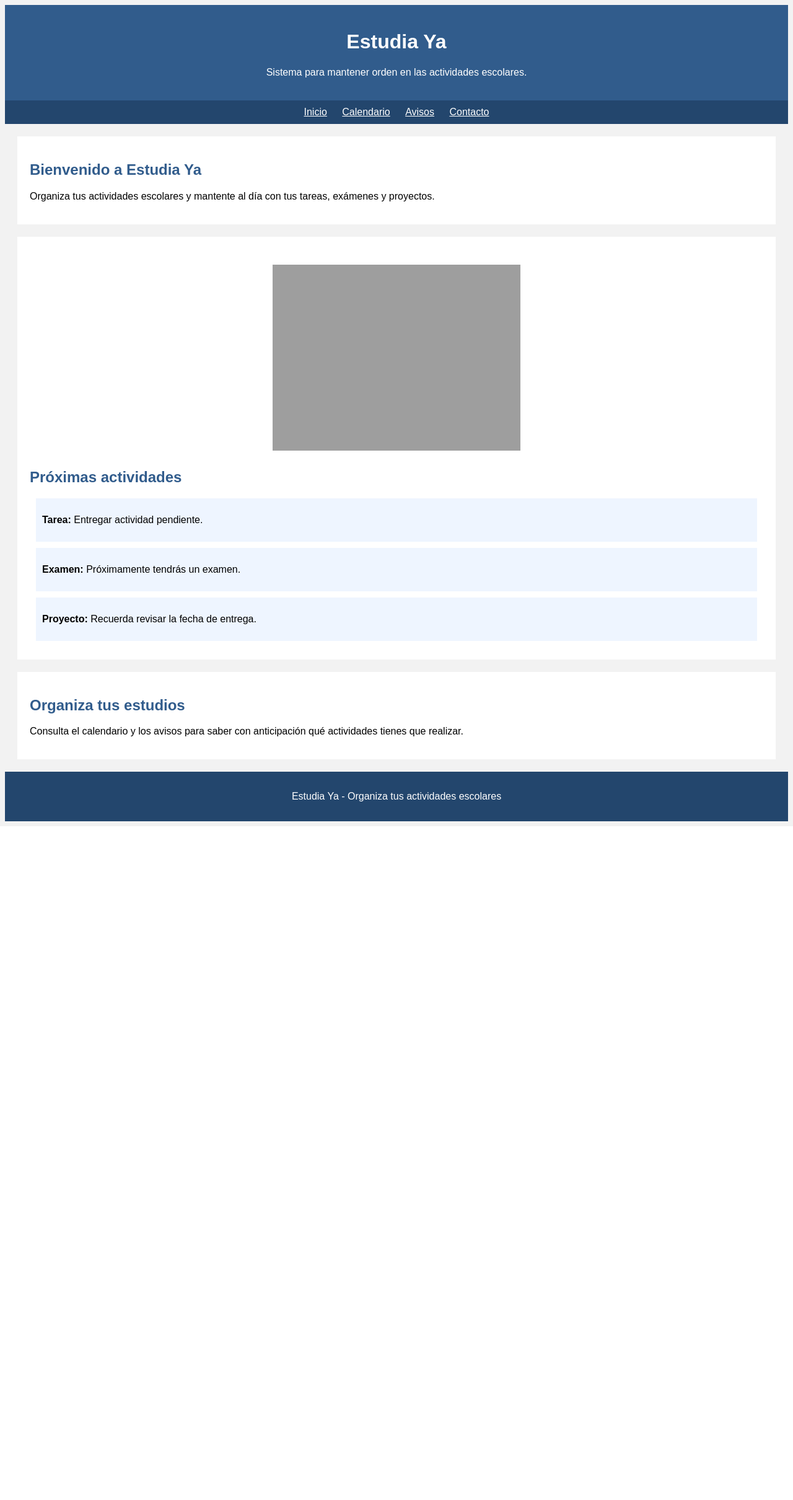
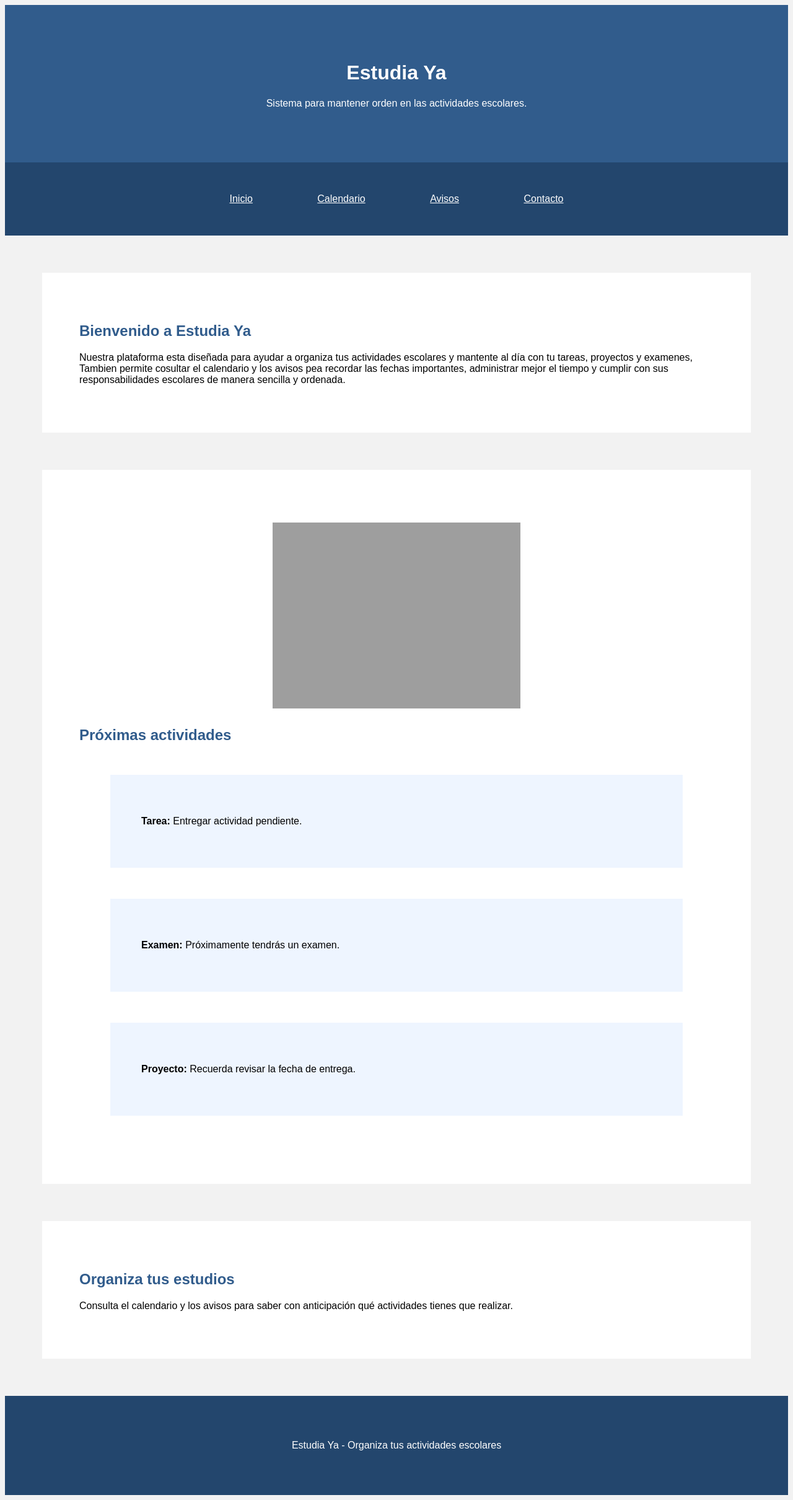
Before and after one commit to perezloredojaretci-byte/equipo10, a Django app: template principal/templates/inicio.html in a window 1280 px wide. Shown: the whole page at 62% size. Before the commit the page ends 1333 px from the top, so only its background shows below. Run offline with Django 5.2, Linux system fonts and the light colour scheme; the template is opened without the code that fills it, so the values that code supplies are empty; grey boxes are pictures that could not be loaded.

Commit message:
Se agrego descripcion en la pagina web

```diff
--- a/EstudiaYa_web/static/EstudiaYa_web/estilos.css
+++ b/EstudiaYa_web/static/EstudiaYa_web/estilos.css
@@ -7,24 +7,24 @@
             background-color: #315c8c;
             color: white;
             text-align: center;
-            padding: 20px;
+            padding: 70px;
         }
 
         nav {
             background-color: #23466d;
             text-align: center;
-            padding: 10px;
+            padding: 50px;
         }
 
         nav a {
             color: white;
-            margin: 10px;
+            margin: 50px;
         }
 
         section {
             background-color: white;
-            margin: 20px;
-            padding: 20px;
+            margin: 60px;
+            padding: 60px;
         }
 
         h2 {
@@ -32,14 +32,14 @@
         }
 
         .aviso {
-            background-color: #eef5ff;
-            padding: 10px;
-            margin: 10px;
-        }
+    background-color: #eef5ff;
+    padding: 50px;
+    margin: 50px;
+}
 
         footer {
             background-color: #23466d;
             color: white;
             text-align: center;
-            padding: 15px;
+            padding: 55px;
         }
--- a/principal/templates/inicio.html
+++ b/principal/templates/inicio.html
@@ -26,15 +26,17 @@
         <section>
             <h2>Bienvenido a Estudia Ya</h2>
             <p>
-                Organiza tus actividades escolares y mantente al día
-                con tus tareas, exámenes y proyectos.
+                Nuestra plataforma esta diseñada para ayudar a organiza tus actividades escolares y mantente al día
+                con tu tareas, proyectos y examenes,
+                Tambien permite cosultar el calendario y los avisos pea recordar las fechas importantes,
+                administrar mejor el tiempo y cumplir con sus responsabilidades escolares de manera sencilla y ordenada.
             </p>
         </section>
 
 
         <section>
         <div style="text-align: center; margin: 25px 0;">
-    <img src="https://w7.pngwing.com/pngs/784/982/png-transparent-student-with-laptop-studying-on-online-course-online-education.png" alt="Ilustración de estudio" style="max-width: 600px; height: auto;">
+    <img src="https://img.freepik.com/vector-premium/libros-educacion-conocimiento-ilustracion-vectorial-personas-que-estudian-articulos-escolares-aprender-fondo-dibujos-animados-estilo-plano_2175-28969.jpg?w=2000" alt="Ilustración de estudio" style="max-width: 600px; height: auto;">
 </div>
 
             <h2>Próximas actividades</h2>
```
